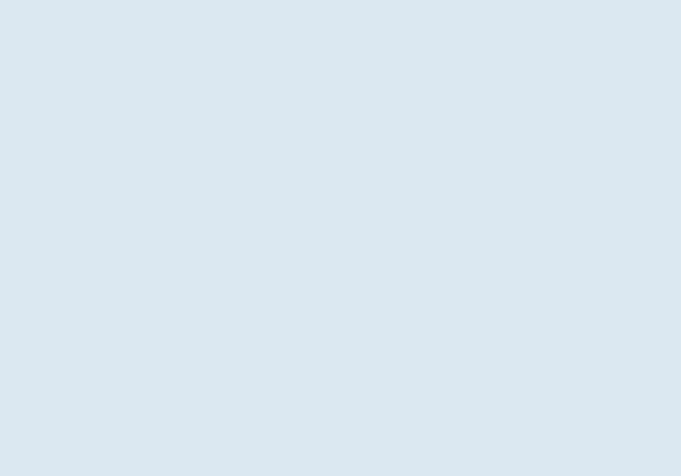
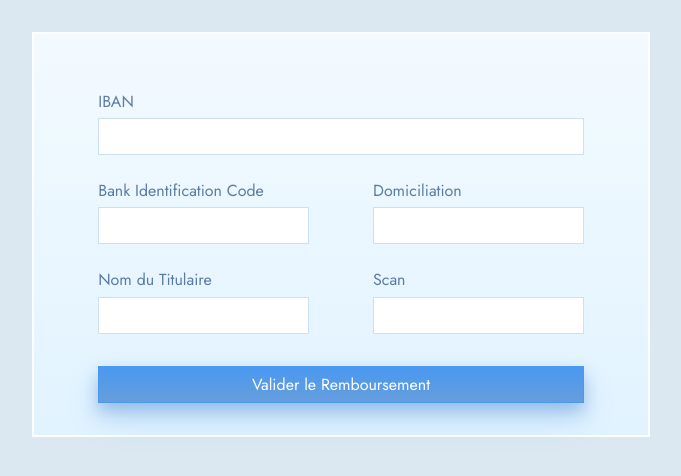
Before and after one commit to ask0ldd/SubscriptionsManager, a React (Vite) app: page /newrib in a window 1280 px wide. Before the commit this address had no page. Shown: the top 476 px of the page, without its empty margins (299-980 px from the left). Built offline with nearby package versions, Linux system fonts and the light colour scheme.

Commit message:
new rib form

```diff
--- a/src/components/CustomRouter.tsx
+++ b/src/components/CustomRouter.tsx
@@ -5,6 +5,7 @@ import NewPaiement from '../pages/NewPaiement'
 import NewRemainder from '../pages/NewRemainder'
 import NewAnomaly from '../pages/NewAnomaly'
 import NewRefund from '../pages/NewRefund'
+import NewRIB from '../pages/NewRIB'
 
 function CustomRouter() {
     /*<Router basename="/P13-UserInterface-API/ABFront/"> needs to add basename into vite config*/
@@ -15,8 +16,9 @@ function CustomRouter() {
                 <Route path="/newmember" element={<NewMember />} />
                 <Route path="/newpaiement" element={<NewPaiement />} />
                 <Route path="/newremainder" element={<NewRemainder />} />
-                <Route path="newanomaly" element={<NewAnomaly/>} />
-                <Route path="newrefund" element={<NewRefund/>} />
+                <Route path="/newanomaly" element={<NewAnomaly/>} />
+                <Route path="/newrefund" element={<NewRefund/>} />
+                <Route path="/newrib" element={<NewRIB/>} />
             </Routes>
         </Router>
     )
--- a/src/pages/NewRefund.tsx
+++ b/src/pages/NewRIB.tsx
@@ -1,31 +1,34 @@
-import '../style/newRefund.css'
+import '../style/NewRIB.css'
 
-function NewRefund(){
+function NewRIB(){
     return(
-        <main className="main-refund">
-            <form className="form-refund">
+        <main className="main-rib">
+            <form className="form-rib">
+                <div className='soloRow'>
+                        <label htmlFor="refundAmount" className='defaultSpacing'>IBAN</label>
+                        <input id="refundAmount" type="text"/>
+                </div>
                 <div className='duoRow'>
                     <div className='soloRow'>
-                        <label htmlFor="refundAmount" className='defaultSpacing'>Montant du Remboursement</label>
+                        <label htmlFor="refundAmount" className='defaultSpacing'>Bank Identification Code</label>
                         <input id="refundAmount" type="text"/>
                     </div>
                     <div className='soloRow'>
-                        <label htmlFor="refundMethod" className='defaultSpacing'>Moyen de Paiement</label>
+                        <label htmlFor="refundMethod" className='defaultSpacing'>Domiciliation</label>
                         <input id="refundMethod" type="text"/>
                     </div>
                 </div>
+
                 <div className='duoRow'>
                     <div className='soloRow'>
-                        <label htmlFor="refundAmount" className='defaultSpacing'>Autorisé par</label>
+                        <label htmlFor="refundAmount" className='defaultSpacing'>Nom du Titulaire</label>
                         <input id="refundAmount" type="text"/>
                     </div>
                     <div className='soloRow'>
-                        <label htmlFor="refundMethod" className='defaultSpacing'>Ajout d'un Document (RIB / Chèque)</label>
+                        <label htmlFor="refundMethod" className='defaultSpacing'>Scan</label>
                         <input id="refundMethod" type="text"/>
                     </div>
                 </div>
-                <label htmlFor="refundDetails" className='defaultSpacing'>Notes</label>
-                <textarea id="refundDetails"/>
 
                 <input id="refundSubmit" type="submit" value="Valider le Remboursement"/>
             </form>
@@ -33,4 +36,4 @@ function NewRefund(){
     )
 }
 
-export default NewRefund
+export default NewRIB
--- /dev/null
+++ b/src/style/NewRIB.css
@@ -0,0 +1,22 @@
+main.main-rib {
+  display: flex;
+  justify-content: center;
+  max-width: calc(1440px * 60 / 100);
+}
+
+form.form-rib {
+  padding: 2rem 4rem;
+  display: flex;
+  flex-direction: column;
+}
+
+.soloRow {
+  display: flex;
+  flex-direction: column;
+}
+
+.duoRow {
+  display: flex;
+  flex-direction: row;
+  column-gap: 4rem;
+}
```
